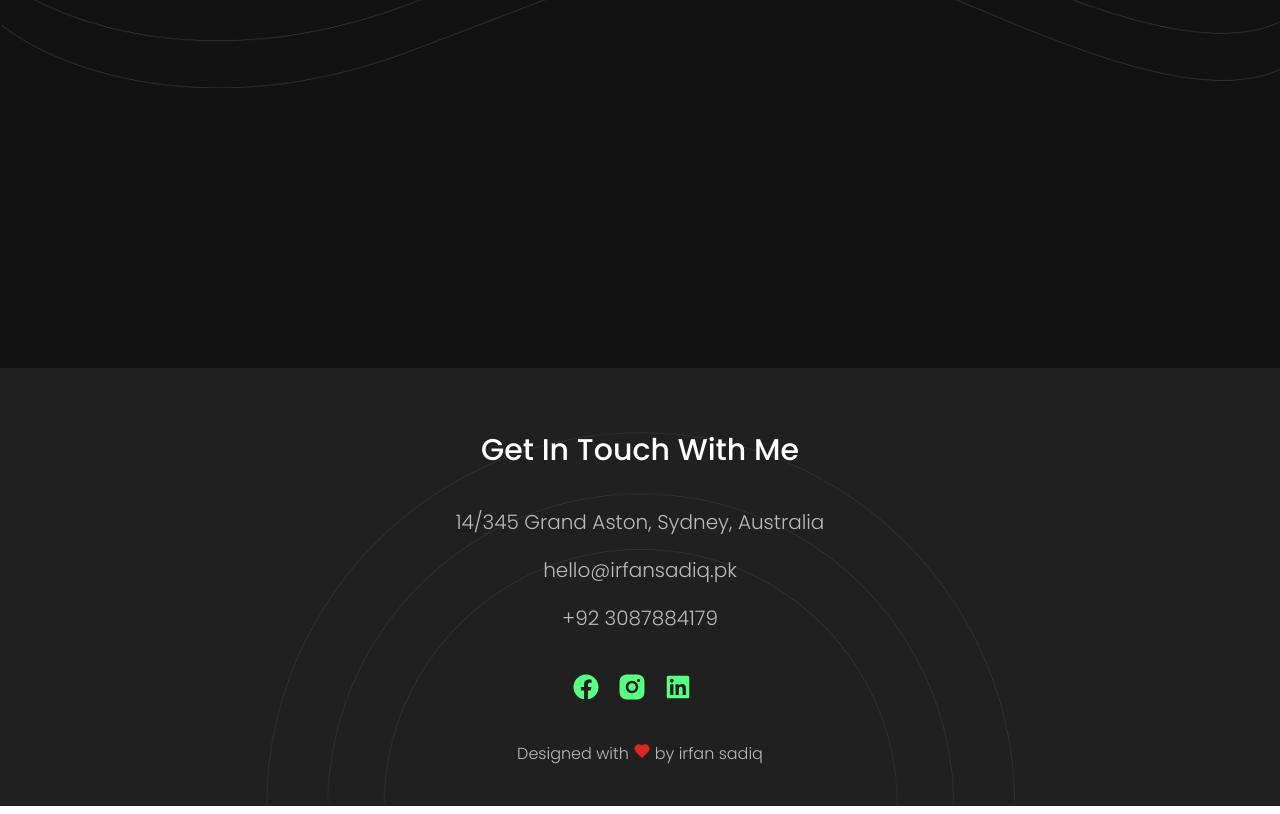
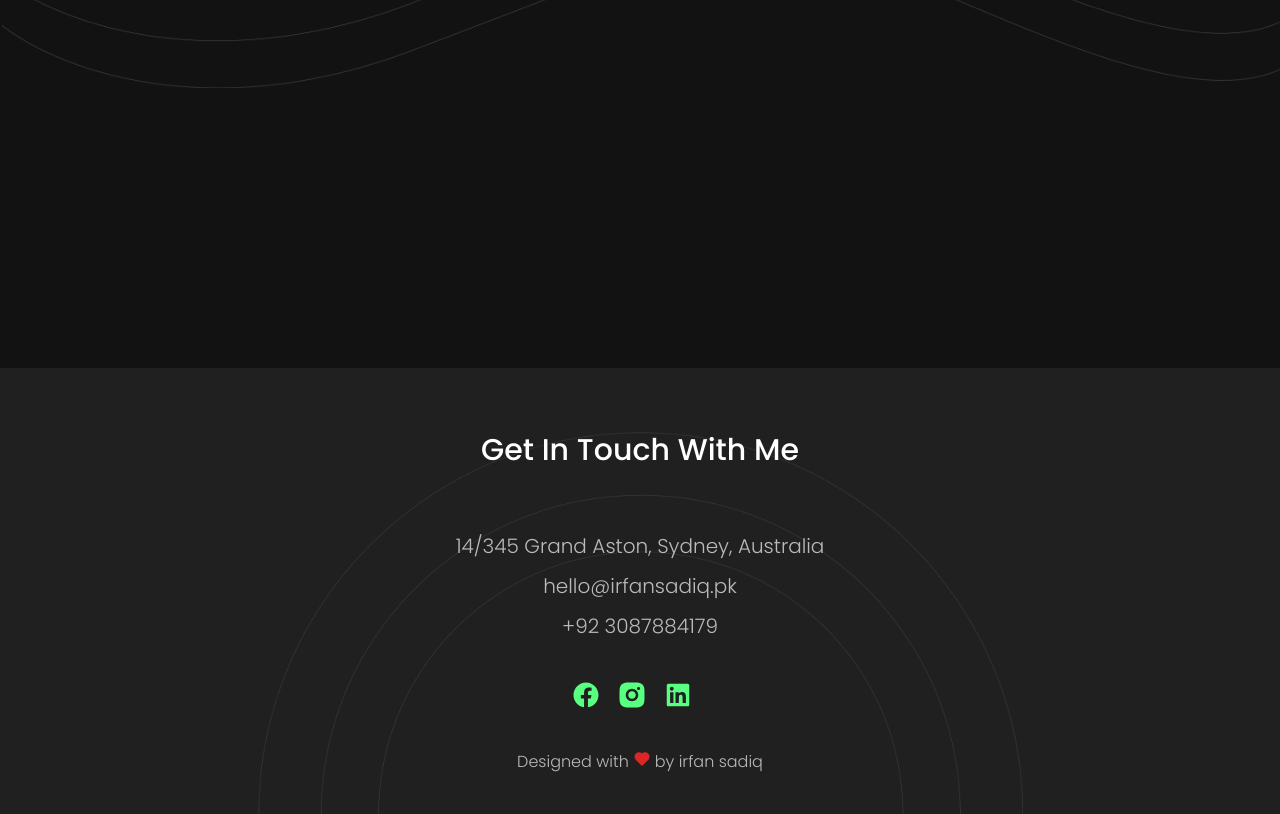
Before and after one commit to irfansadiq030/modern-nextjs-portfolio, a Next.js app: page / in a window 1280 px wide. Shown: the part 512-1326 px from the top of the page. Built offline with nearby package versions, Linux system fonts and the light colour scheme.

Commit message:
Update Footer component styles for improved layout and spacing

```diff
--- a/src/components/Footer.js
+++ b/src/components/Footer.js
@@ -11,26 +11,26 @@ import {
 const Footer = () => {
   return (
     <footer className="bg-charcoal pt-16  rounded-t-[40] body-font">
-      <div className="container pb-10 mx-auto flex items-center justify-center flex-col bg-[url('/circle-rings.png')] bg-contain bg-no-repeat bg-center">
-        <h3 className="capitalize text-white text-3xl font-medium mb-5">
+      <div className="container pb-10 mx-auto flex items-center justify-center flex-col bg-[url('/circle-rings.png')] bg-contain bg-no-repeat bg-bottom">
+        <h3 className="capitalize text-white text-3xl font-medium mb-6">
           Get in Touch with me
         </h3>
         <span className="w-40 h-[2] bg-secondary"></span>
         <Link
           href="/"
-          className="text-silver text-xl font-light flex items-center justify-center mt-5"
+          className="text-silver text-center text-xl font-light flex items-center justify-center mt-10"
         >
           14/345 Grand Aston, Sydney, Australia
         </Link>
         <Link
           href="/"
-          className="text-silver text-xl font-light flex items-center justify-center mt-5"
+          className="text-silver text-xl font-light flex items-center justify-center mt-3"
         >
           hello@irfansadiq.pk
         </Link>
         <Link
           href="/"
-          className="text-silver text-xl font-light flex items-center justify-center mt-5"
+          className="text-silver text-xl font-light flex items-center justify-center mt-3"
         >
           +92 3087884179
         </Link>
```
